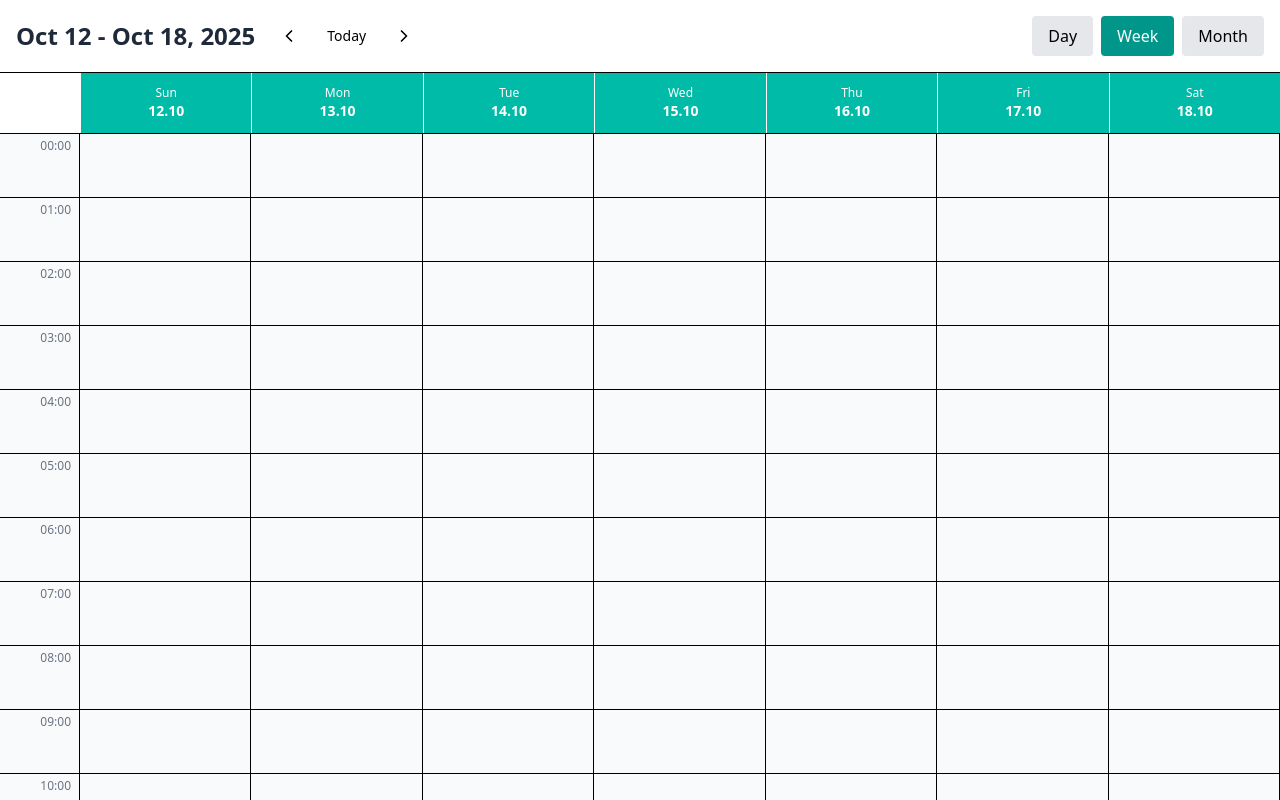
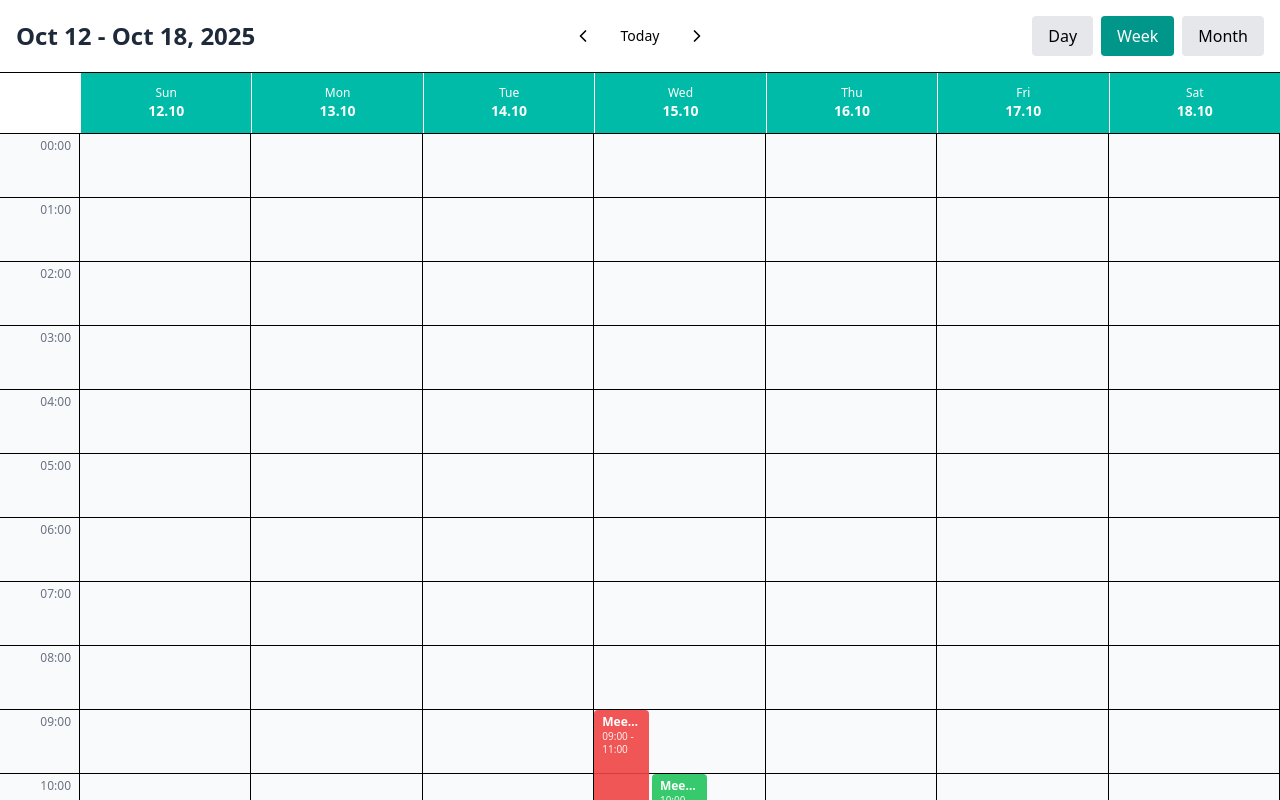
Before and after one commit to KaiHotz/Calendar-demo, a React (Vite) app: page / in a window 1280 px wide. Built offline with nearby package versions, Linux system fonts and the light colour scheme.

Commit message:
overlapping events layout added

```diff
--- a/src/App.tsx
+++ b/src/App.tsx
@@ -7,29 +7,29 @@ export function App() {
         {
             id: '1',
             title: 'Eid',
-            start: new Date(2024, 3, 1, 9, 0).toISOString(),
-            end: new Date(2024, 3, 1, 10, 30).toISOString(),
+            start: new Date(2025, 3, 1, 9, 0).toISOString(),
+            end: new Date(2025, 3, 1, 10, 30).toISOString(),
             color: '#60a5fa',
         },
         {
             id: '2',
             title: 'Eid',
-            start: new Date(2024, 3, 2, 9, 0).toISOString(),
-            end: new Date(2024, 3, 2, 10, 30).toISOString(),
+            start: new Date(2025, 3, 2, 9, 0).toISOString(),
+            end: new Date(2025, 3, 2, 10, 30).toISOString(),
             color: '#60a5fa',
         },
         {
             id: '3',
             title: 'Lösc...',
-            start: new Date(2024, 3, 2, 10, 30).toISOString(),
-            end: new Date(2024, 3, 3, 11, 0).toISOString(),
+            start: new Date(2025, 3, 2, 10, 30).toISOString(),
+            end: new Date(2025, 3, 3, 11, 0).toISOString(),
             color: '#60a5fa',
         },
         {
             id: '4',
             title: 'Commerzba...',
-            start: new Date(2024, 3, 3, 10, 30).toISOString(),
-            end: new Date(2024, 3, 3, 14, 0).toISOString(),
+            start: new Date(2025, 3, 3, 10, 30).toISOString(),
+            end: new Date(2025, 3, 3, 14, 0).toISOString(),
             color: '#60a5fa',
         },
         {
@@ -39,6 +39,28 @@ export function App() {
             end: new Date(2024, 3, 3, 9, 0).toISOString(),
             color: '#60a5fa',
         },
+        // Added overlapping events for testing on October 15, 2025
+        {
+            id: '6',
+            title: 'Meeting A',
+            start: new Date(2025, 9, 15, 9, 0).toISOString(),
+            end: new Date(2025, 9, 15, 11, 0).toISOString(),
+            color: '#ef4444',
+        },
+        {
+            id: '7',
+            title: 'Meeting B',
+            start: new Date(2025, 9, 15, 10, 0).toISOString(),
+            end: new Date(2025, 9, 15, 12, 0).toISOString(),
+            color: '#22c55e',
+        },
+        {
+            id: '8',
+            title: 'Meeting C',
+            start: new Date(2025, 9, 15, 10, 30).toISOString(),
+            end: new Date(2025, 9, 15, 11, 30).toISOString(),
+            color: '#8b5cf6',
+        },
     ]);
 
     return <Calendar events={events} onEventsChange={setEvents} />;
--- a/src/components/Calendar/Calendar.tsx
+++ b/src/components/Calendar/Calendar.tsx
@@ -18,6 +18,7 @@ import { CalendarEvent } from './CalendarEvent';
 import { MonthView } from './MonthView';
 import type { ICalendarEvent, IDraggedEventState, IResizingEventState } from './types';
 import { EViewType } from './types';
+import { calculateEventLayout } from './utils';
 
 interface CalendarProps {
     events: ICalendarEvent[];
@@ -217,16 +218,23 @@ export const Calendar: FC<CalendarProps> = ({ events, onEventsChange }) => {
                                                 onClick={() => addEvent(date, hour)}
                                             />
                                         ))}
-                                        {getEventsForDay(date).map((event) => (
+                                        {(() => {
+                                            const dayEvents = getEventsForDay(date);
+                                            const eventLayouts = calculateEventLayout(dayEvents);
+
+                                            return eventLayouts.map((layout) => (
                                                 <CalendarEvent
-                                                key={event.id}
-                                                event={event}
+                                                    key={layout.event.id}
+                                                    event={layout.event}
                                                     dayDate={date}
                                                     onDelete={deleteEvent}
                                                     onResize={setResizingEvent}
                                                     onDrag={setDraggedEvent}
+                                                    column={layout.column}
+                                                    totalColumns={layout.totalColumns}
                                                 />
-                                        ))}
+                                            ));
+                                        })()}
                                     </div>
                                 ))}
                             </div>
--- a/src/components/Calendar/CalendarEvent.tsx
+++ b/src/components/Calendar/CalendarEvent.tsx
@@ -10,9 +10,19 @@ interface ICalendarEventProps {
     onDelete: (id: string) => void;
     onResize: Dispatch<SetStateAction<IResizingEventState | null>>;
     onDrag: Dispatch<SetStateAction<IDraggedEventState | null>>;
+    column?: number;
+    totalColumns?: number;
 }
 
-export const CalendarEvent: FC<ICalendarEventProps> = ({ event, dayDate, onDelete, onResize, onDrag }) => {
+export const CalendarEvent: FC<ICalendarEventProps> = ({
+    event,
+    dayDate,
+    onDelete,
+    onResize,
+    onDrag,
+    column = 0,
+    totalColumns = 1,
+}) => {
     const eventStart = new Date(event.start);
     const eventEnd = new Date(event.end);
 
@@ -27,6 +37,10 @@ export const CalendarEvent: FC<ICalendarEventProps> = ({ event, dayDate, onDelet
 
     const top = (startHour / 24) * 100;
     const height = ((endHour - startHour) / 24) * 100;
+
+    // Calculate horizontal positioning for overlapping events
+    const width = totalColumns > 1 ? 100 / totalColumns - 1 : 100 / totalColumns; // Subtract 1% for spacing
+    const left = column * (100 / totalColumns) + (column > 0 ? 0.5 : 0); // Add small offset for spacing
 
     const isMultiDay = !isSameDay(eventStart, eventEnd);
     const isLastDay = isSameDay(dayDate, eventEnd);
@@ -45,10 +59,12 @@ export const CalendarEvent: FC<ICalendarEventProps> = ({ event, dayDate, onDelet
 
     return (
         <div
-            className="absolute left-0 right-0  rounded px-2 py-1 text-xs text-white overflow-hidden cursor-move group opacity-90"
+            className="absolute rounded px-2 py-1 text-xs text-white overflow-hidden cursor-move group opacity-90"
             style={{
                 top: `${top}%`,
                 height: `${height}%`,
+                left: `${left}%`,
+                width: `${width}%`,
                 backgroundColor: event.color,
                 minHeight: '20px',
                 zIndex: 10,
--- a/src/components/Calendar/CalendarHeader.tsx
+++ b/src/components/Calendar/CalendarHeader.tsx
@@ -14,9 +14,10 @@ interface ICalendarHeaderProps {
 export const CalendarHeader: FC<ICalendarHeaderProps> = ({ onChangeView, view, dates, navigate, onClickToday }) => {
     return (
         <div className="bg-white border-b p-4 flex items-center justify-between">
-            <div className="flex items-center gap-4">
+            <div className="flex items-center gap-1 w-1/3 justify-start">
                 <h1 className="text-2xl font-bold text-gray-800">{dates}</h1>
-                <div className="flex gap-2">
+            </div>
+            <div className="flex gap-2 w-1/3 justify-center">
                 <button onClick={() => navigate(-1)} className="p-2 hover:bg-gray-100 rounded">
                     <ChevronLeft size={20} />
                 </button>
@@ -30,8 +31,7 @@ export const CalendarHeader: FC<ICalendarHeaderProps> = ({ onChangeView, view, d
                     <ChevronRight size={20} />
                 </button>
             </div>
-            </div>
-            <div className="flex gap-2">
+            <div className="flex gap-2 w-1/3 justify-end">
                 <button
                     onClick={() => onChangeView(EViewType.DAY)}
                     className={`px-4 py-2 rounded ${view === EViewType.DAY ? 'bg-teal-600 text-white' : 'bg-gray-200'}`}
--- a/src/components/Calendar/index.ts
+++ b/src/components/Calendar/index.ts
@@ -1,2 +1,3 @@
 export * from './Calendar';
 export * from './types';
+export * from './utils';
--- a/src/components/Calendar/types.ts
+++ b/src/components/Calendar/types.ts
@@ -17,6 +17,12 @@ export interface IResizingEventState {
     dayDate: Date;
 }
 
+export interface IEventLayout {
+    event: ICalendarEvent;
+    column: number;
+    totalColumns: number;
+}
+
 export enum EViewType {
     DAY = 'day',
     WEEK = 'week',
--- /dev/null
+++ b/src/components/Calendar/utils.ts
@@ -0,0 +1,76 @@
+import type { ICalendarEvent, IEventLayout } from './types';
+
+/**
+ * Checks if two events overlap in time
+ */
+const eventsOverlap = (event1: ICalendarEvent, event2: ICalendarEvent): boolean => {
+    const start1 = new Date(event1.start).getTime();
+    const end1 = new Date(event1.end).getTime();
+    const start2 = new Date(event2.start).getTime();
+    const end2 = new Date(event2.end).getTime();
+
+    return start1 < end2 && start2 < end1;
+};
+
+/**
+ * Calculates layout information for overlapping events
+ * Returns array of events with their column positions
+ */
+export const calculateEventLayout = (events: ICalendarEvent[]): IEventLayout[] => {
+    if (events.length === 0) return [];
+
+    // Sort events by start time, then by duration (longer events first)
+    const sortedEvents = [...events].sort((a, b) => {
+        const startA = new Date(a.start).getTime();
+        const startB = new Date(b.start).getTime();
+        if (startA !== startB) return startA - startB;
+
+        // If start times are the same, longer events go first
+        const durationA = new Date(a.end).getTime() - startA;
+        const durationB = new Date(b.end).getTime() - startB;
+
+        return durationB - durationA;
+    });
+
+    const layout: IEventLayout[] = [];
+    const columns: ICalendarEvent[][] = [];
+
+    for (const event of sortedEvents) {
+        let columnIndex = 0;
+
+        // Find the first column where this event doesn't overlap with any existing event
+        while (columnIndex < columns.length) {
+            const hasOverlap = columns[columnIndex].some((existingEvent) => eventsOverlap(event, existingEvent));
+
+            if (!hasOverlap) {
+                break;
+            }
+            columnIndex++;
+        }
+
+        // If we need a new column, create it
+        if (columnIndex === columns.length) {
+            columns.push([]);
+        }
+
+        // Add event to the column
+        columns[columnIndex].push(event);
+
+        layout.push({
+            event,
+            column: columnIndex,
+            totalColumns: Math.max(
+                columns.length,
+                layout.reduce((max, item) => Math.max(max, item.totalColumns), 1),
+            ),
+        });
+    }
+
+    // Update totalColumns for all events to reflect the final number of columns
+    const finalTotalColumns = columns.length;
+
+    return layout.map((item) => ({
+        ...item,
+        totalColumns: finalTotalColumns,
+    }));
+};
```
Lines whose indentation alone changed are shown as unchanged.
